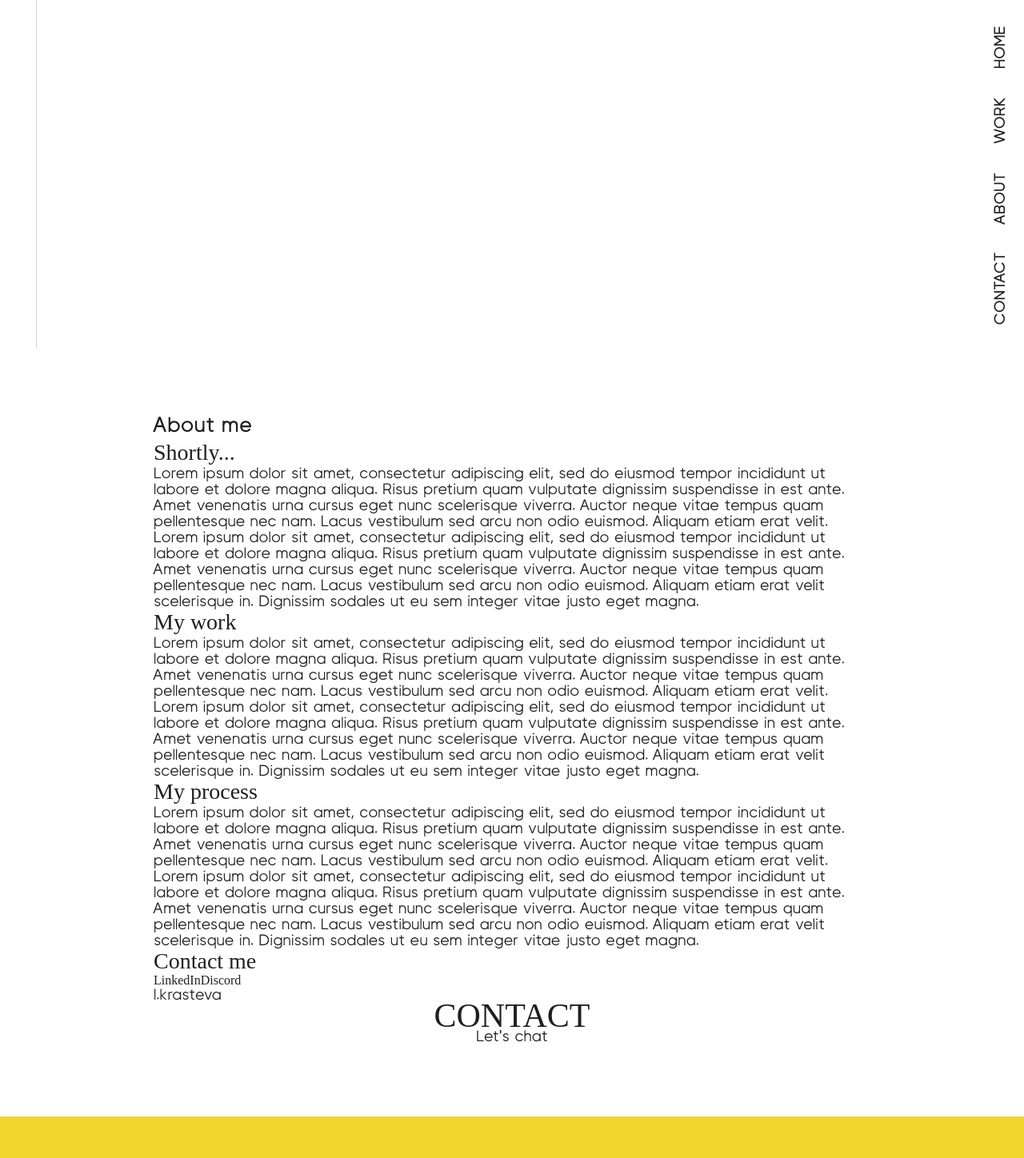
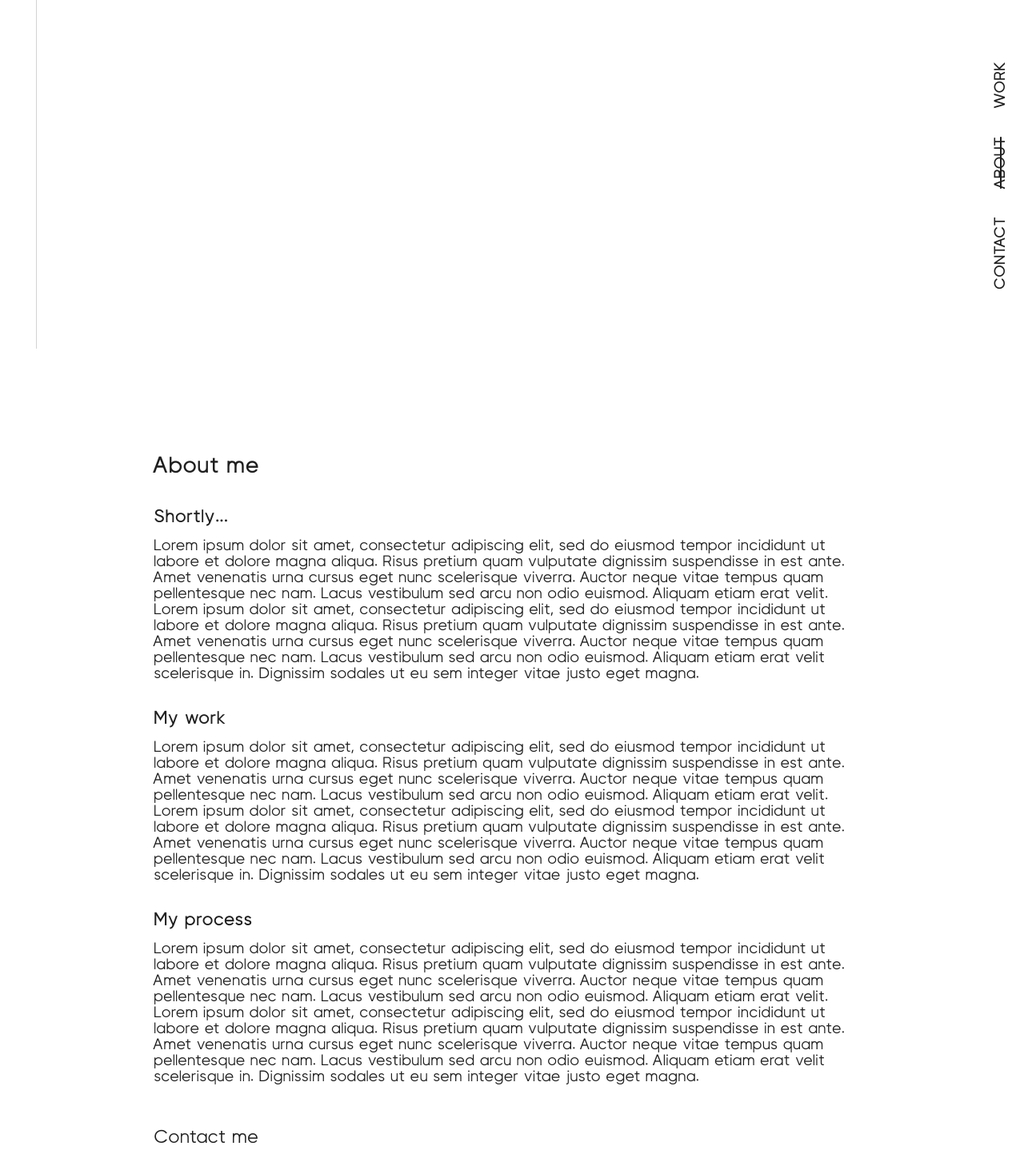
Before and after one commit to loretta-arineva/main-portfolio, a React (Create React App) app: page /about in a window 1280 px wide. Shown: the part 280-1728 px from the top of the page at 80% size. Built offline with nearby package versions, Linux system fonts and the light colour scheme.

Commit message:
Added active class to main nav

```diff
--- a/src/assets/scss/3-basics/_typography.scss
+++ b/src/assets/scss/3-basics/_typography.scss
@@ -6,15 +6,14 @@ h1 {
 
 h2 {
     font-family: 'Visia Pro', Arial, sans-serif;
-    font-size  : 28px;
+    font-size  : 30px;
     font-weight: bold;
     line-height: 35px;
 }
 
 h3 {
-    font-family: 'Times New Roman', Arial, sans-serif;
-    font-size  : 28px;
-    font-weight: light;
+    font-family: 'Visia Pro', Arial, sans-serif;
+    font-size  : 24px;
     line-height: 32px;
 }
 
--- a/src/assets/scss/5-modules/_footerContact.scss
+++ b/src/assets/scss/5-modules/_footerContact.scss
@@ -2,6 +2,11 @@
     .footer-message {
         max-width: 300px;
 
+        h3 {
+            font-family: 'Times New Roman', Arial, sans-serif;
+            font-weight: light;
+            font-size: 28px;
+        }
         .contact-link {
             color     : $contactLink;
             font-style: italic;
--- a/src/assets/scss/5-modules/_mainNav.scss
+++ b/src/assets/scss/5-modules/_mainNav.scss
@@ -17,4 +17,8 @@
             margin-right: 35px;
         }
     }
+
+    .is-active {
+        text-decoration: line-through;
+    }
 }
--- a/src/assets/scss/5-modules/_nextPage.scss
+++ b/src/assets/scss/5-modules/_nextPage.scss
@@ -1,10 +1,23 @@
 .next-page {
     width: 100%;
-    height: 200px;
     text-align: center;
+    transition: letter-spacing .5s ease-out;
+    display: block;
+    margin: 65px 0;
 
     .np-title {
         font-size: 42px;
+        font-family: 'Visia Pro', Arial, sans-serif;
+        font-weight: 600;
+        margin-bottom: 10px;
         text-transform: uppercase;
     }
+
+    .np-subtitle {
+        font-weight: 600;
+    }
+
+    &:hover {
+        letter-spacing: 15px;
+    }
 }
--- a/src/assets/scss/6-pages/_about.scss
+++ b/src/assets/scss/6-pages/_about.scss
@@ -0,0 +1,30 @@
+#about {
+    .about-bio {
+        margin: 50px 0;
+        h3 {
+            margin: 30px 0 10px;
+            font-weight: 700;
+        }
+
+    }
+    .contact-me {
+        a {
+            text-decoration: underline;
+            font-weight: 700;
+            font-size: 17px;
+            margin-right: 15px;
+        }
+        h3 {
+            margin-bottom: 10px;
+        }
+    }
+
+    .signature {
+        margin-top: 25px;
+        p {
+            font-family: 'Sacramento', Arial, sans-serif;
+            font-size: 28px;
+            text-align: right;
+        }
+    }
+}
--- a/src/pages/components/HeaderComponents/HeaderNav/RightNav/HeaderNav.js
+++ b/src/pages/components/HeaderComponents/HeaderNav/RightNav/HeaderNav.js
@@ -1,14 +1,13 @@
 import React from 'react';
 import Navigation from '../../../multifunctional/Navigation/NavSceleton';
-import ListItem from '../../../multifunctional/Navigation/NavListItem';
+import ListItem from '../../../multifunctional/Navigation/MainNavListItem';
 
 const HeaderNav = () => {
     return (
         <Navigation classList="main-navigation">
             <ListItem linkUrl="/contact">Contact</ListItem>
             <ListItem linkUrl="/about">About</ListItem>
-            <ListItem linkUrl="/">Work</ListItem>
-            <ListItem linkUrl="/">Home</ListItem>
+            <ListItem exact={true} linkUrl="/">Work</ListItem>
         </Navigation>
     )
 }
--- /dev/null
+++ b/src/pages/components/multifunctional/Navigation/MainNavListItem.js
@@ -0,0 +1,10 @@
+import React from 'react';
+import { NavLink } from 'react-router-dom';
+
+const NavListItem = ({ children, linkUrl, exact }) => {
+    return (
+        <li><NavLink to={linkUrl} activeClassName='is-active' exact={exact}>{children}</NavLink></li>
+    )
+}
+
+export default NavListItem;
--- a/src/pages/containers/About.js
+++ b/src/pages/containers/About.js
@@ -5,8 +5,8 @@ const About = () => {
     return (
         <section id="about">
             <h1>Hey there!</h1>
+            <div className="about-bio">
             <h2>About me</h2>
-            <div className="about-bio">
                 <h3>Shortly...</h3>
                 <p className="about-paragraph-1">Lorem ipsum dolor sit amet, consectetur adipiscing elit, sed do eiusmod tempor incididunt ut labore et dolore magna aliqua. Risus pretium quam vulputate dignissim suspendisse in est ante. <em>Amet venenatis urna cursus eget nunc scelerisque viverra.</em> Auctor neque vitae tempus quam pellentesque nec nam. Lacus vestibulum sed arcu non odio euismod. Aliquam etiam erat velit.</p>
                 <p className="about-paragraph-2"><span className="text-underline">Lorem ipsum dolor sit amet, consectetur adipiscing elit, sed do eiusmod tempor incididunt ut labore et dolore magna aliqua.</span> Risus pretium quam vulputate dignissim suspendisse in est ante. Amet venenatis urna cursus eget nunc scelerisque viverra. <strong>Auctor neque vitae tempus quam pellentesque nec nam.</strong> Lacus vestibulum sed arcu non odio euismod. Aliquam etiam erat velit scelerisque in. Dignissim sodales ut eu sem integer vitae justo eget magna. </p>
@@ -19,8 +19,9 @@ const About = () => {
             </div>
             <div className="contact-me">
                 <h3>Contact me</h3>
-                <a href="http://" target="_blank" rel="noopener noreferrer">LinkedIn</a>
-                <a href="http://" target="_blank" rel="noopener noreferrer">Discord</a>
+                <a href="https://www.linkedin.com/in/loretta-arineva" target="_blank" rel="noopener noreferrer">LinkedIn</a>
+                <a href="https://discord.com/users/Kasai%20Senshi#9784/" target="_blank" rel="noopener noreferrer">Discord</a>
+                <a href="https://github.com/loretta-arineva" target="_blank" rel="noopener noreferrer">GitHub</a>
             </div>
             <div className="signature">
                 <p>l.krasteva</p>
```
